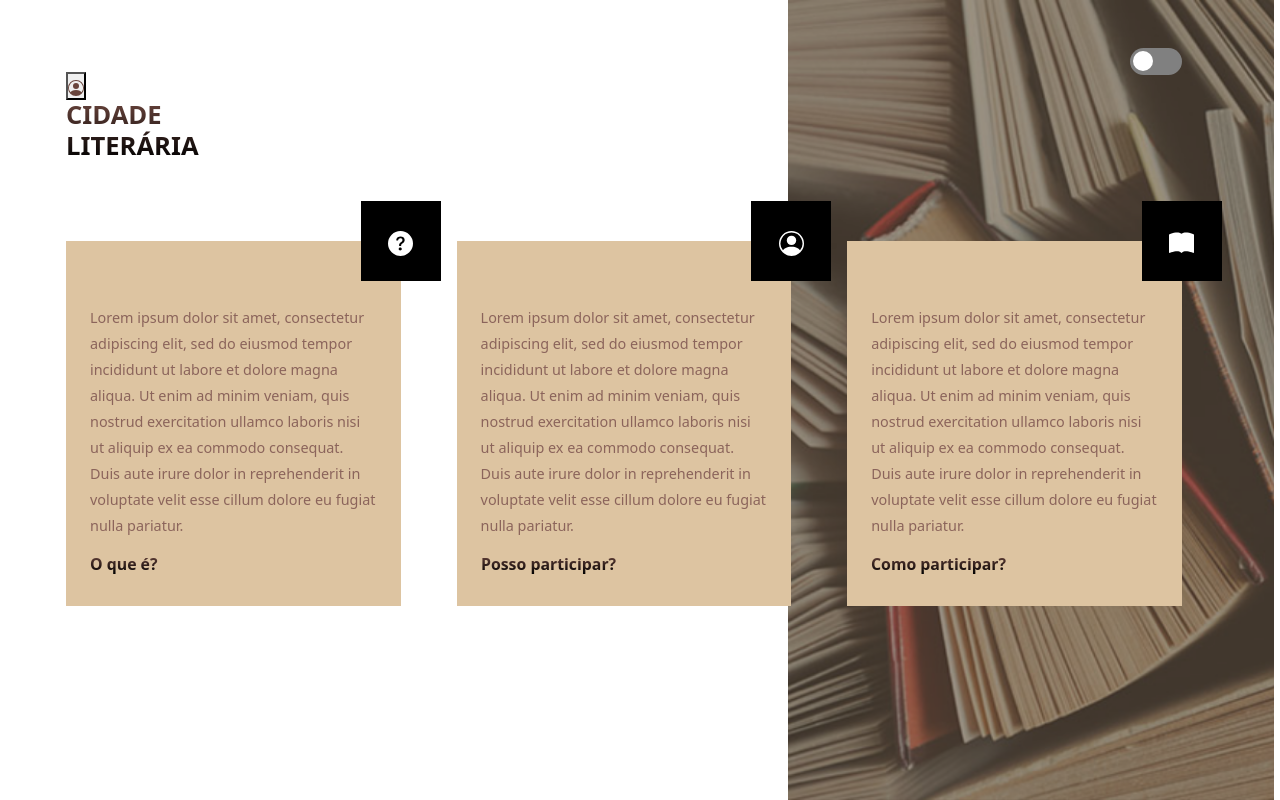
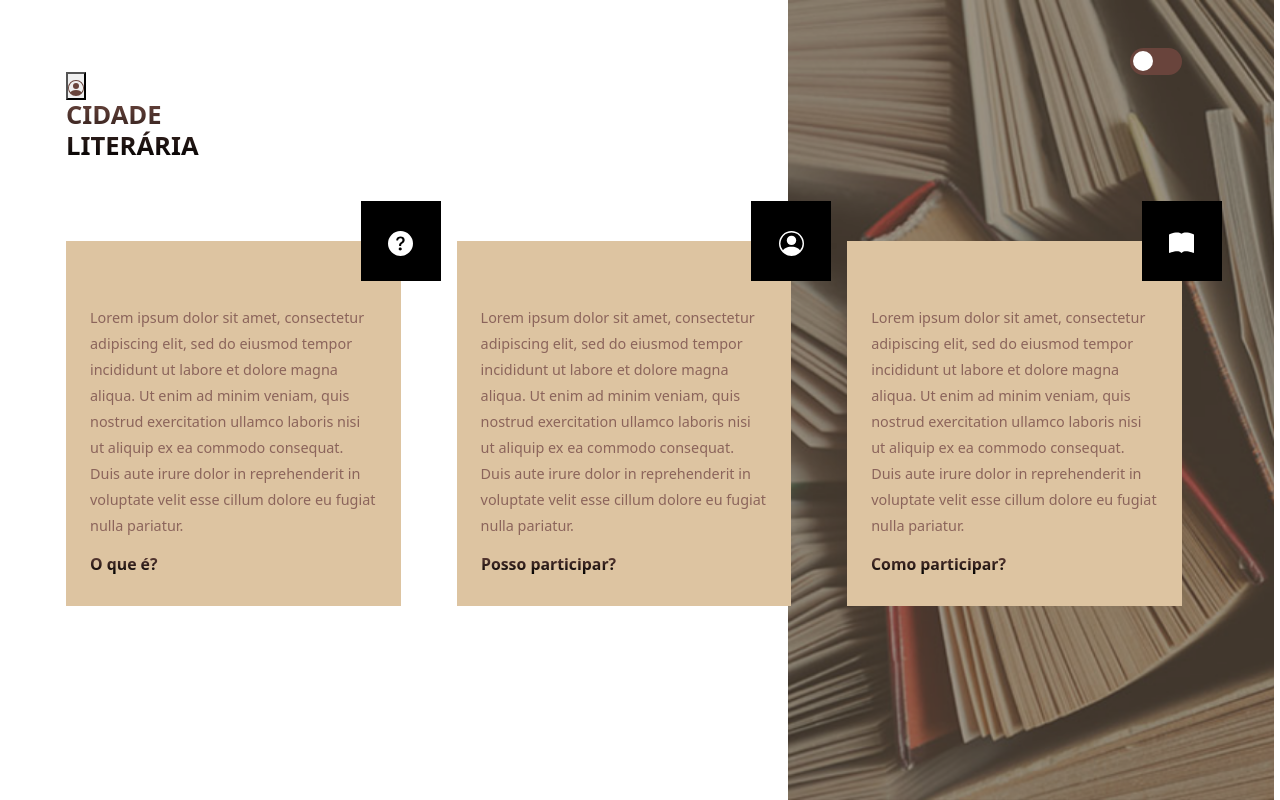
Before and after one commit to vivivitoria/pi, a PHP site: page / in a window 1280 px wide. Run offline with PHP 8.4, Linux system fonts and the light colour scheme.

Commit message:
dark mode

```diff
--- a/css/style.css
+++ b/css/style.css
@@ -7,10 +7,10 @@
 }
 
 html {
+    border: none;
+    background-color: var(--white);
+    font-family: 'Nunito', sans-serif;
     height: 100%;
-    font-family: 'Ubuntu';
-
-    display: grid;
     align-items: center;
     justify-items: center;
 
@@ -23,11 +23,7 @@ html {
     --white: #fff;
     --black: #000;
     --brown: #8b645b;
-}
-
-body {
-    background-color: var(--white);
-    font-family: 'Nunito', sans-serif;
+    --icon: #000;
 }
 
 h1 {
@@ -53,7 +49,7 @@ label {
     text-indent: -9999px;
     width: 52px;
     height: 27px;
-    background: grey;
+    background: var(--bg);
     float: right;
     border-radius: 100px;
     position: relative;
@@ -104,6 +100,8 @@ label:active:after {
     min-height: 100vh;
     padding: 3rem 5rem 0 3rem;
     position: relative;
+    border: none;
+    background-color: var(--white);
 }
 .section1::before {
     content: '';
@@ -131,12 +129,12 @@ button .login {
 .icon-login {
     height: 100%;
     background-color: var(--white);
-    color: var(--black);
+    color: var(--icon);
 }
 .icon-login:--white {
     width: 70%;
     height: 100%;
-    background-color: var(--black);
+    background-color: var(--icon);
     color: var(--white);
 }
 .section-title {
@@ -173,7 +171,7 @@ button .login {
     position: absolute;
     height: 80px;
     width: 80px;
-    background-color: var(--black);
+    background-color: var(--icon);
     text-align: center;
     color: var(--white);
     line-height: 80px;
--- a/js/index.js
+++ b/js/index.js
@@ -16,19 +16,21 @@ const initialColors = {
   white: getStyle(html, "--white"),
   black: getStyle(html, "--black"),
   brown: getStyle(html, "--brown"),
+  icon: getStyle(html, "--icon")
   //pegar este estilo do CSS
 }
 
 const darkMode = {
   background: "#000",
-  bg:"#333333",
+  bg:"#fff",
   bgBox: "#000",
   colorHeadings: "#fff",
-  colorButton: "#777777",
-  colorText: "#B5B5B5",
-  white: "#dddddd",
+  colorButton: "#000",
+  colorText: "#fff",
+  white: "#303030",
   black: "#fff",
-  brown: "#7777777",
+  brown: "#fff",
+  icon: "#777777",
 }
 
 const transformKey = key => "--" + key.replace(/([A-Z])/, "-$1").toLowerCase()
```
